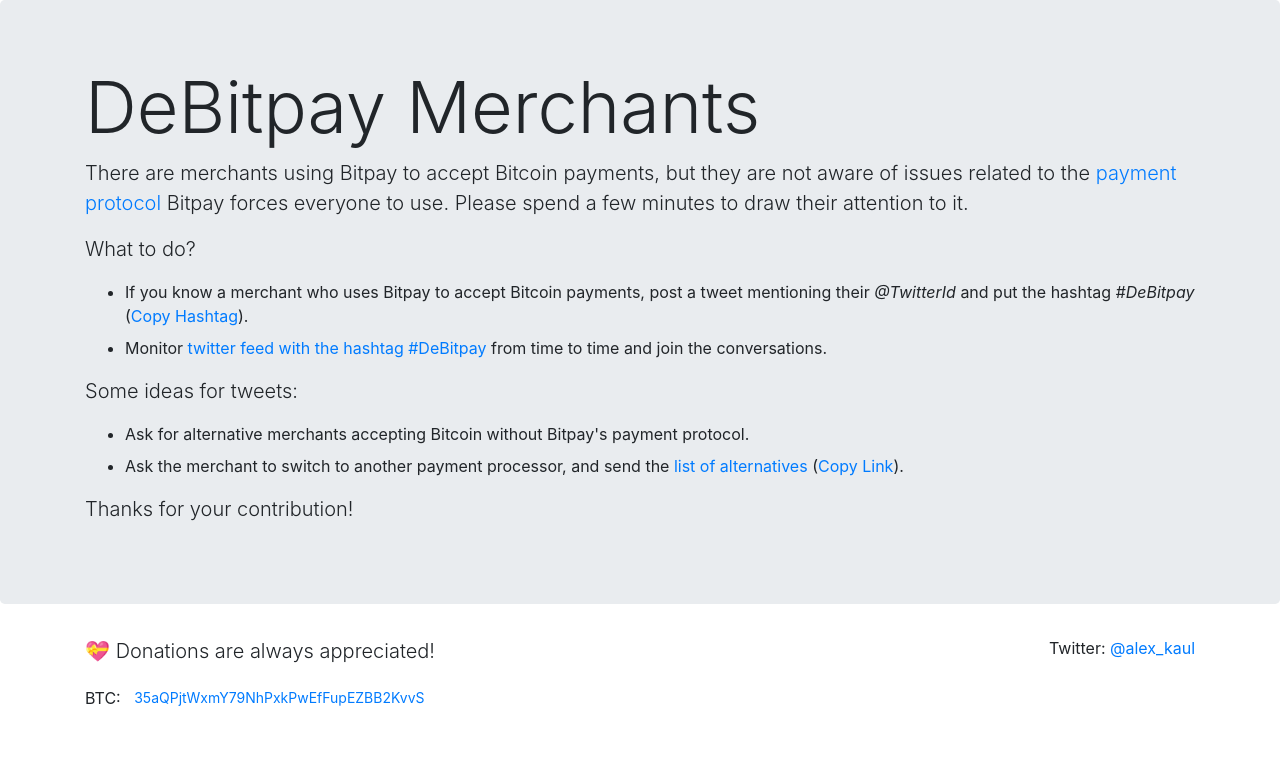
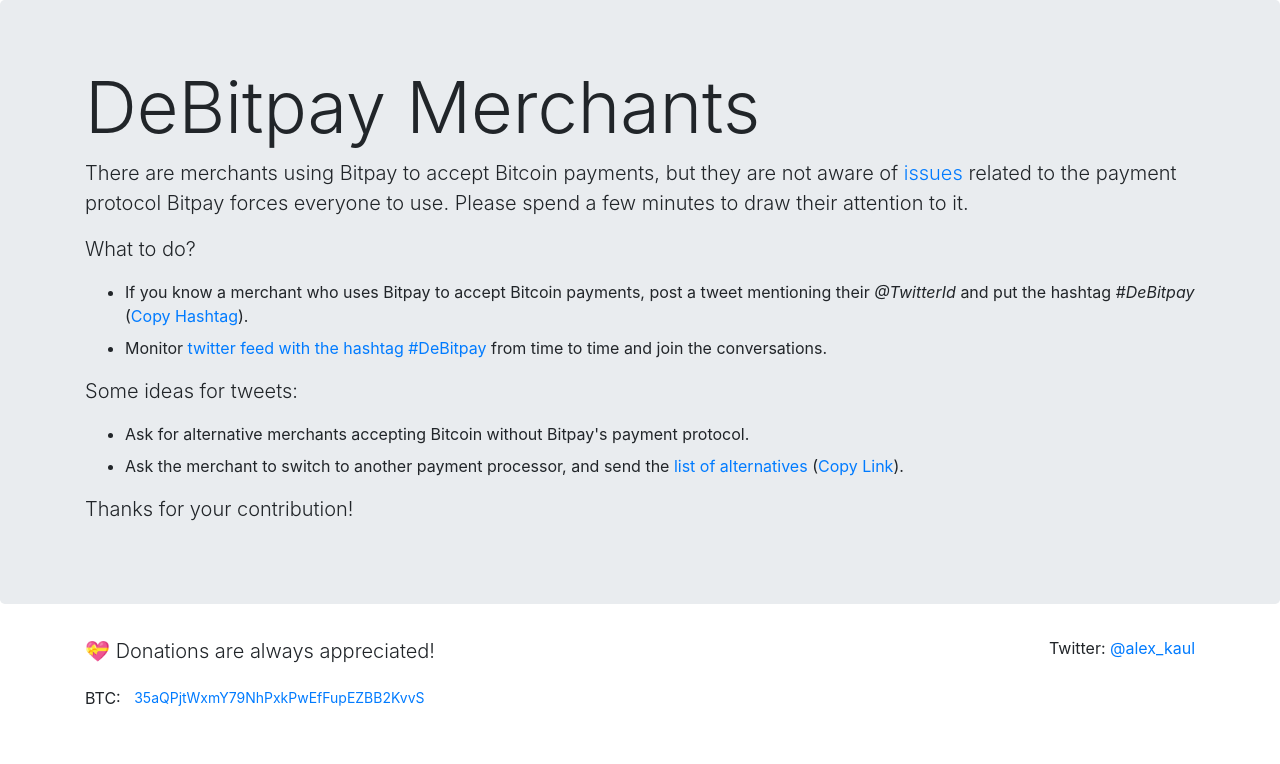
Before and after one commit to alexk111/DeBitpay-Merchants, a website built with webpack: page src/index.html in a window 1280 px wide. Built offline with nearby package versions, Linux system fonts and the light colour scheme.

Commit message:
Fix link text

```diff
--- a/src/index.html
+++ b/src/index.html
@@ -22,7 +22,7 @@
       <div class="jumbotron">
         <div class="container">
           <h1 id="app-title" class="display-3">DeBitpay Merchants</h1>
-          <p class="lead">There are merchants using Bitpay to accept Bitcoin payments, but they are not aware of issues related to the <a href="https://blog.samouraiwallet.com/post/169222582782/bitpay-qr-codes-are-no-longer-valid-important" target="_blank">payment protocol</a> Bitpay forces everyone to use. Please spend a few minutes to draw their attention to it.</p>
+          <p class="lead">There are merchants using Bitpay to accept Bitcoin payments, but they are not aware of  <a href="https://blog.samouraiwallet.com/post/169222582782/bitpay-qr-codes-are-no-longer-valid-important" target="_blank">issues</a> related to the payment protocol Bitpay forces everyone to use. Please spend a few minutes to draw their attention to it.</p>
 
           <p class="lead">What to do?</p>
           <ul>
```
